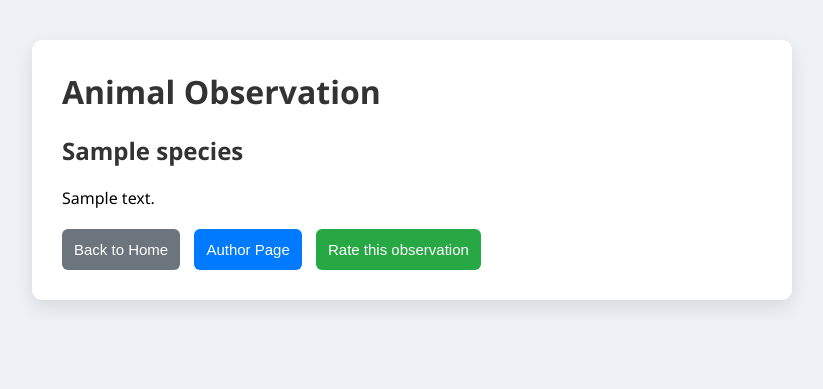
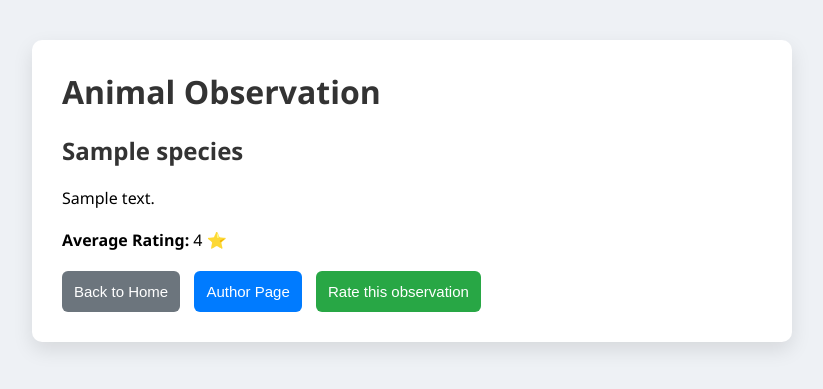
Before and after one commit to AlissaAudet/The-Bestiary, a Flask app: template code/templates/observation_page.html in a window 1280 px wide. Shown: the top 389 px of the page, without its empty margins (228-1051 px from the left). Run offline with Flask 3, Linux system fonts and the light colour scheme; the template is opened without the code that fills it: most values are stand-ins (such as "Sample title", 1, 10 or a date in 2020).

Commit message:
Affichage de la note moyenne dans UI

```diff
--- a/code/templates/observation_page.html
+++ b/code/templates/observation_page.html
@@ -81,6 +81,11 @@
       {% if observation %}
         <h2>{{ observation.species }}</h2>
         <p>{{ observation.description }}</p>
+        {% if observation.rating is not none %}
+          <p><strong>Average Rating:</strong> {{ observation.rating }} ⭐</p>
+        {% else %}
+          <p><strong>Average Rating:</strong> Not rated yet</p>
+  {% endif %}
       {% else %}
         <p>No observation found.</p>
       {% endif %}
```
Also changed, not shown: 1 other file.
